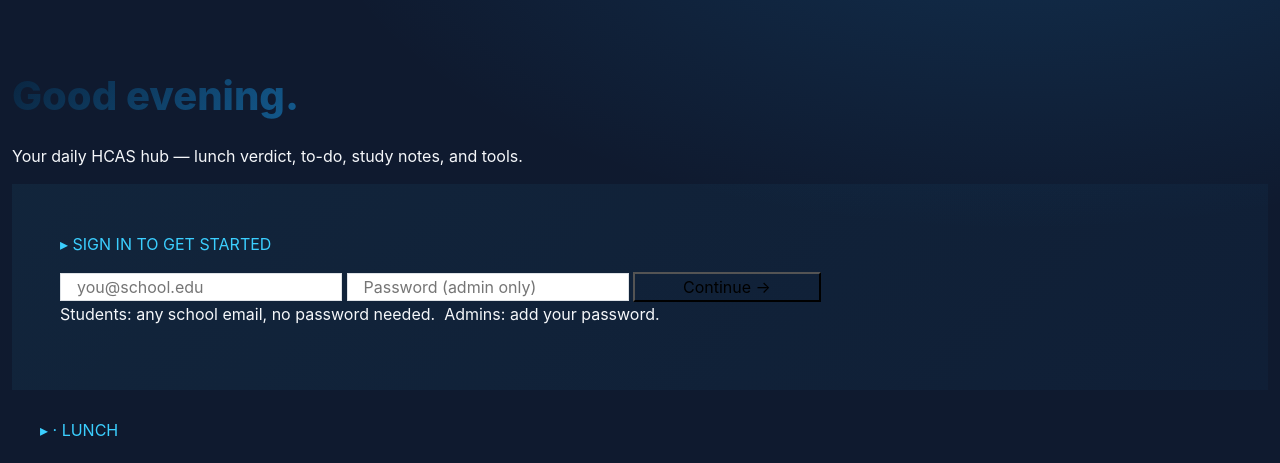
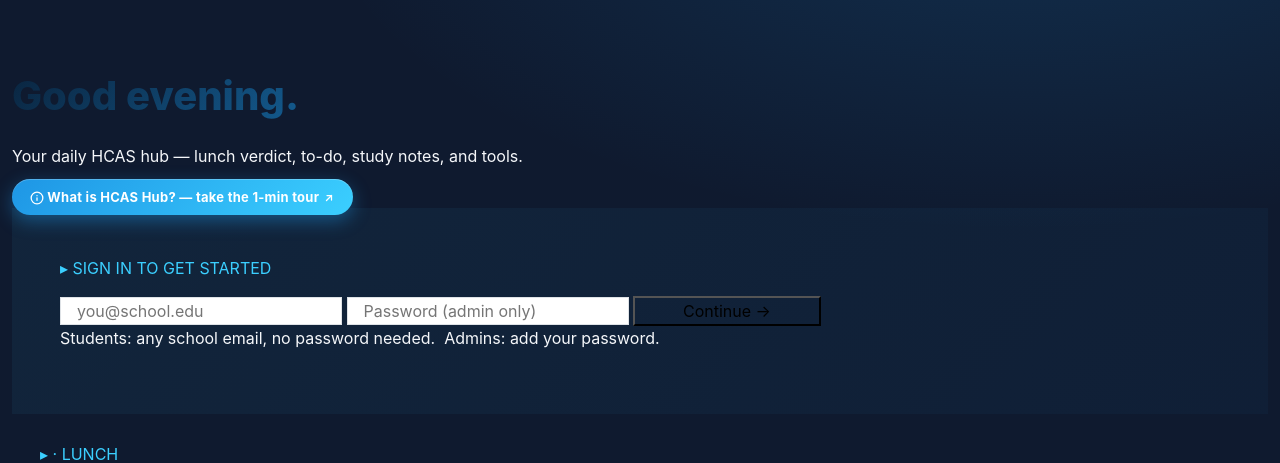
Before and after one commit to kevin02150101/super-app, a Flask app: template hcas-hub/templates/today.html in a window 1280 px wide. Shown: the part 49-512 px from the top of the page. Run offline with Flask 3, Linux system fonts and the light colour scheme; the template is opened without the code that fills it, so the values that code supplies are empty; some libraries are stand-ins or nearby versions.

Commit message:
Add About/launch-page link in navbar + What is HCAS Hub? CTA button on home

```diff
--- a/hcas-hub/templates/base.html
+++ b/hcas-hub/templates/base.html
@@ -468,6 +468,10 @@
         {% for key, href, label in items %}
           <a href="{{ href }}" data-tour="nav-{{ key }}" class="nav-link {{ 'active' if active == key else '' }}">{{ label }}</a>
         {% endfor %}
+        <a href="https://hcas-hub-launch.vercel.app/#top" target="_blank" rel="noopener"
+           class="nav-link" style="color:#3BCFFF;" title="About HCAS Hub — overview & launch page">
+          About&nbsp;↗
+        </a>
       </nav>
       {# User / streak chip #}
       {% if user %}
--- a/hcas-hub/templates/today.html
+++ b/hcas-hub/templates/today.html
@@ -22,7 +22,42 @@
       Your daily HCAS hub — lunch verdict, to-do, study notes, and tools.
     {% endif %}
   </p>
+
+  {# About / tour button — overview of the whole site #}
+  <a href="https://hcas-hub-launch.vercel.app/#top" target="_blank" rel="noopener"
+     class="hub-about-btn mt-5 inline-flex items-center gap-2">
+    <svg width="14" height="14" viewBox="0 0 24 24" fill="none" stroke="currentColor" stroke-width="2.2" stroke-linecap="round" stroke-linejoin="round" aria-hidden="true">
+      <circle cx="12" cy="12" r="10"/><line x1="12" y1="16" x2="12" y2="12"/><line x1="12" y1="8" x2="12.01" y2="8"/>
+    </svg>
+    <span>What is HCAS Hub?</span>
+    <span class="opacity-70">— take the 1-min tour</span>
+    <svg width="12" height="12" viewBox="0 0 24 24" fill="none" stroke="currentColor" stroke-width="2.5" stroke-linecap="round" stroke-linejoin="round" aria-hidden="true">
+      <path d="M7 17 17 7"/><path d="M8 7h9v9"/>
+    </svg>
+  </a>
 </div>
+
+<style>
+  .hub-about-btn {
+    padding: 10px 18px;
+    border-radius: 999px;
+    background: linear-gradient(135deg, #1E96E5 0%, #3BCFFF 100%);
+    color: #fff !important;
+    font-size: 13px;
+    font-weight: 700;
+    letter-spacing: 0.02em;
+    box-shadow: 0 6px 18px rgba(30,150,229,0.42), inset 0 1px 0 rgba(255,255,255,0.22);
+    transition: transform .15s ease, box-shadow .2s ease, filter .15s ease;
+    text-decoration: none;
+  }
+  .hub-about-btn:hover {
+    transform: translateY(-1px);
+    box-shadow: 0 10px 26px rgba(30,150,229,0.55), inset 0 1px 0 rgba(255,255,255,0.3);
+    filter: brightness(1.05);
+    color: #fff !important;
+  }
+  .hub-about-btn:active { transform: scale(0.97); }
+</style>
 
 <style>
   .hub-hello {
```
